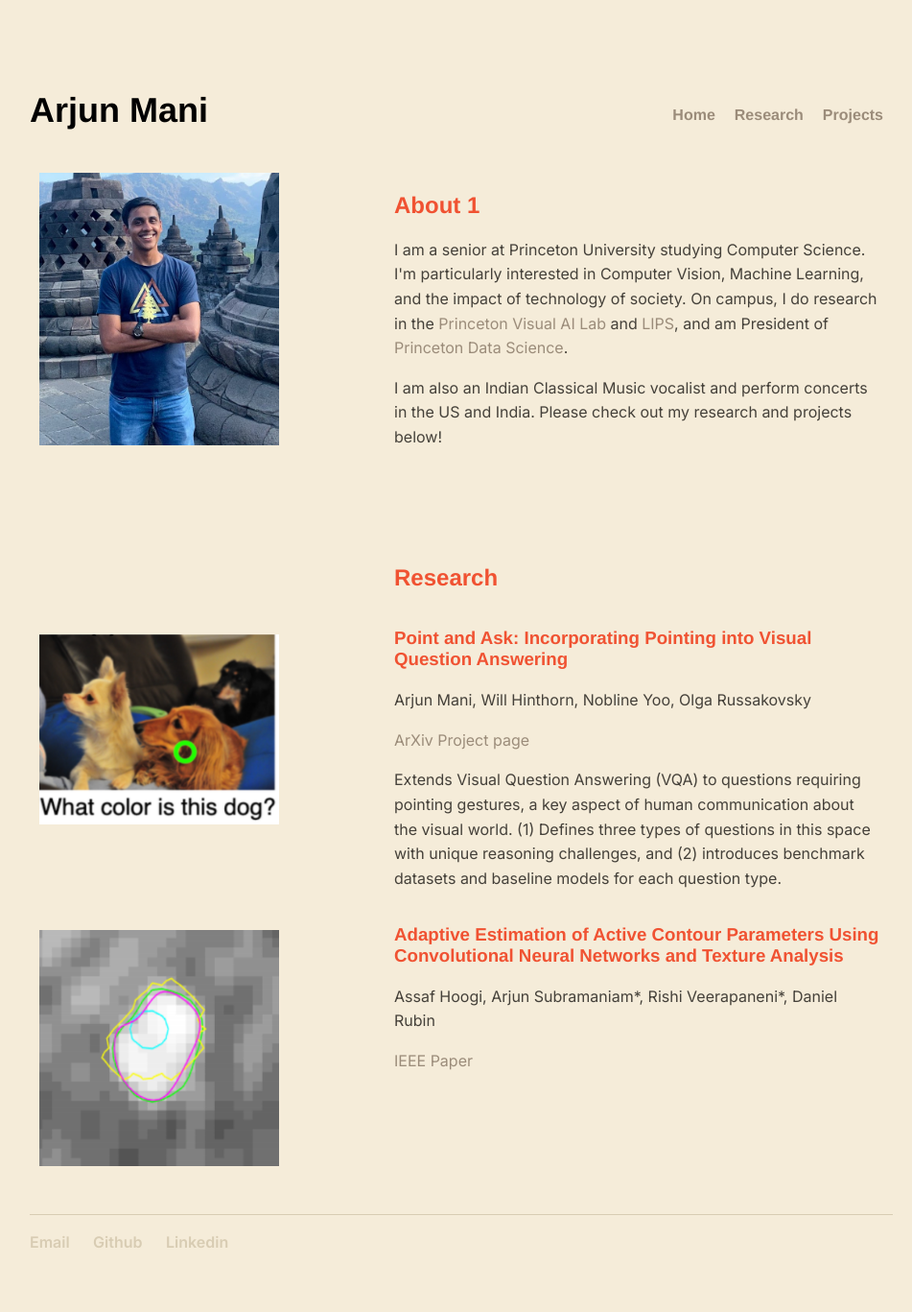
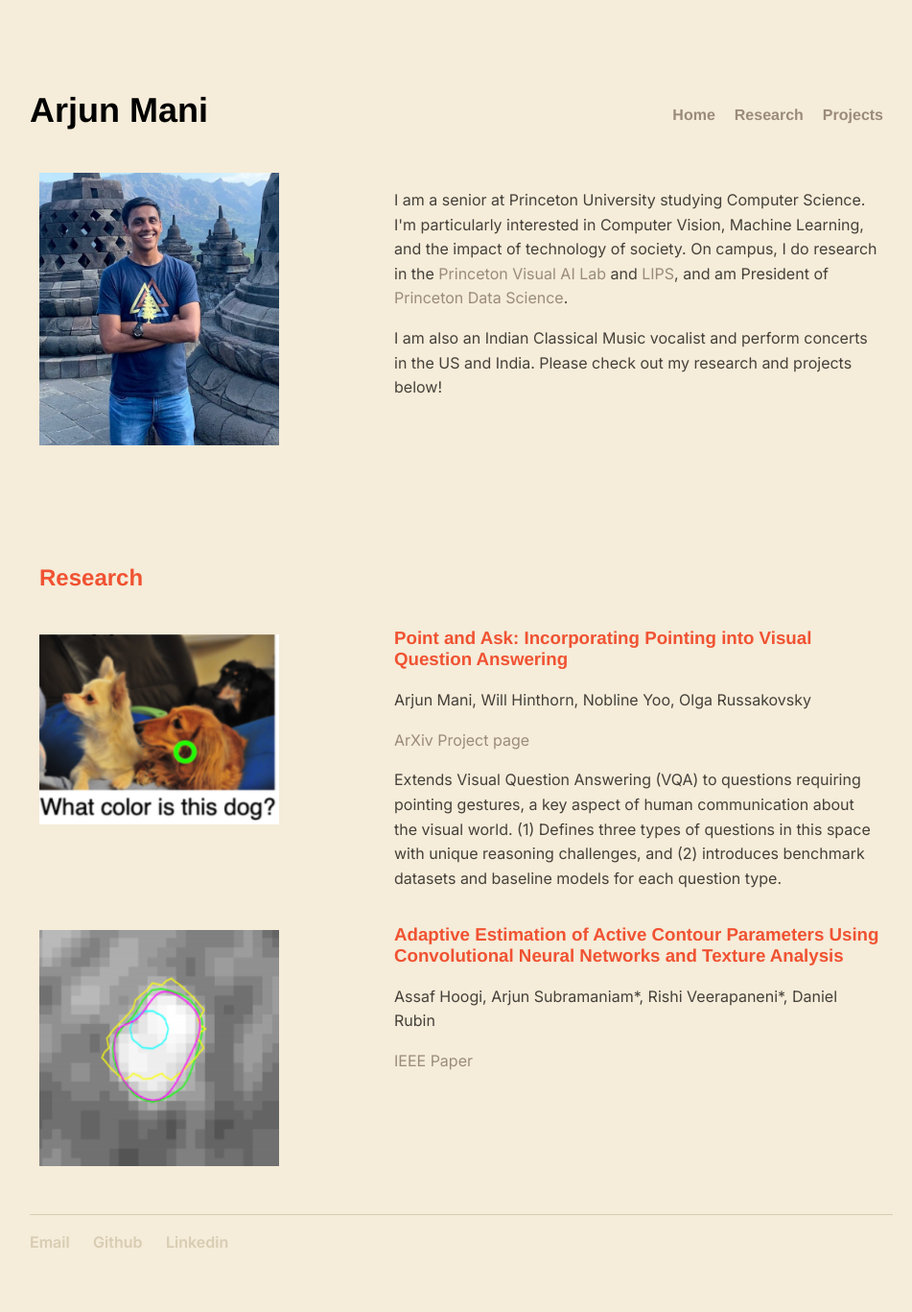
Before and after one commit to arjun-mani/arjun-mani.github.io, a Jekyll site: the page built from index.html, in a window 1280 px wide. Shown: the whole page at 96% size, without its empty margins (161-1112 px from the left). Built offline with Jekyll 4.4.1, drawn with Linux system fonts in a browser that asks for light colours; some web fonts are replaced.

Commit message:
Update index.html

```diff
--- a/index.html
+++ b/index.html
@@ -11,18 +11,16 @@ title: Home
 		<img class="left" src="/imgs/profile.jpg" width="100%">
 	</div>
 	<div class="divTableCell">
-		<h2>About 1</h2>
 		<p>I am a senior at Princeton University studying Computer Science. I'm particularly interested in Computer Vision, Machine Learning, and the impact of technology of society. On campus, I do research in the <a href="https://visualai.princeton.edu/" target="_blank">Princeton Visual AI Lab</a> and <a href="https://lips.cs.princeton.edu/" target="_blank">LIPS</a>, and am President of <a href="https://princetonds.io/" target="_blank">Princeton Data Science</a>.</p>
 		<p>I am also an Indian Classical Music vocalist and perform concerts in the US and India. Please check out my research and projects below!</p>
-		<p></p>
 	</div>
 </div>
 
 <div class="divTableRow">
 	<div class="divTableCell">
+		<h2 id="Research">Research</h2>
 	</div>
 	<div class="divTableCell">
-		<h2 id="Research">Research</h2>
 	</div>
 </div>
 
```
